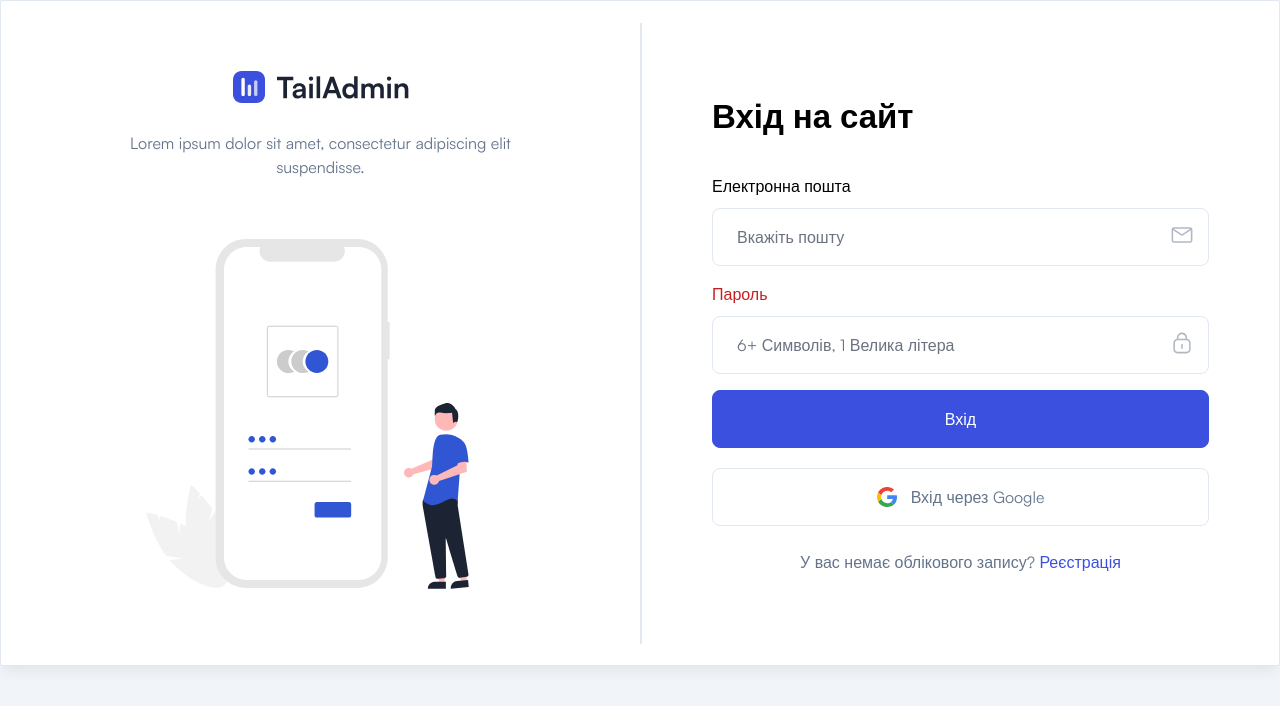
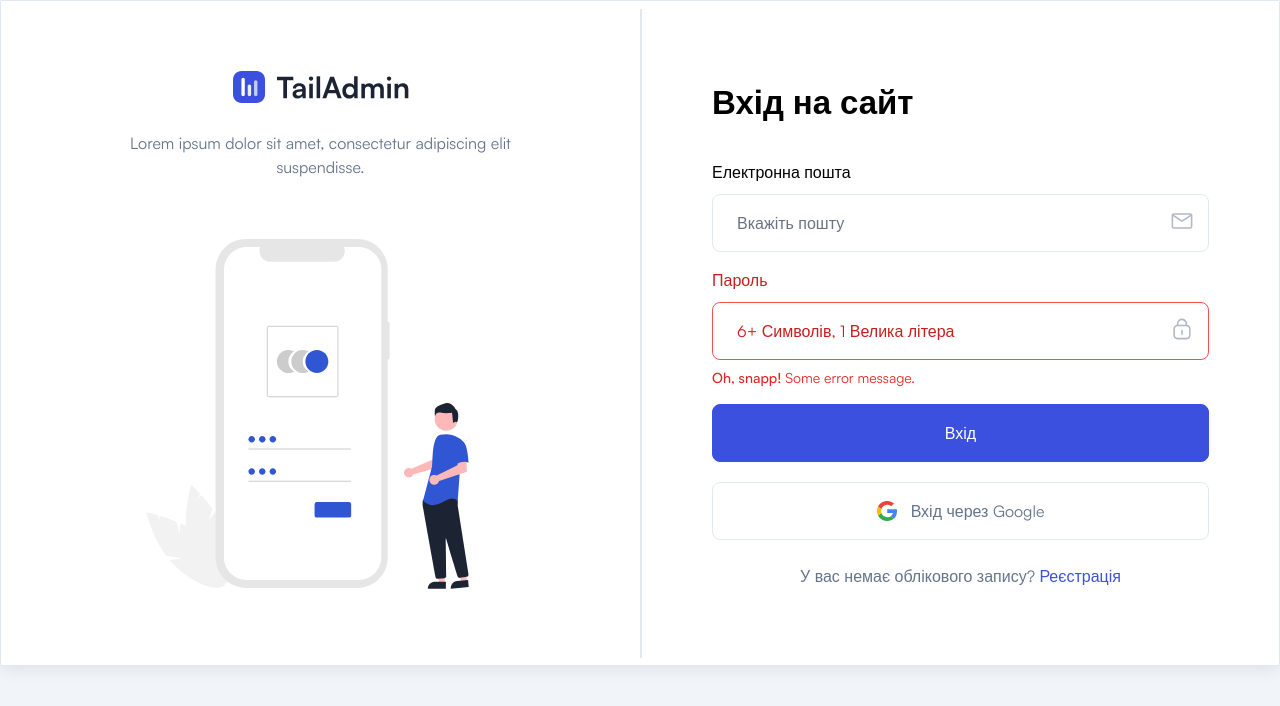
Before and after one commit to novakvova/Java_PV122, a React (Vite) app in the folder my-react-app/: page / in a window 1280 px wide. Shown: the top 706 px of the page. Built offline with nearby package versions, Linux system fonts and the light colour scheme.

Commit message:
Show danger input

```diff
--- a/my-react-app/src/pages/Authentication/SignIn.tsx
+++ b/my-react-app/src/pages/Authentication/SignIn.tsx
@@ -194,7 +194,7 @@ const SignIn = () => {
                     <input
                       type="password"
                       placeholder="6+ Символів, 1 Велика літера"
-                      className="w-full rounded-lg border border-stroke bg-transparent py-4 pl-6 pr-10 outline-none focus:border-primary focus-visible:shadow-none dark:border-form-strokedark dark:bg-form-input dark:focus:border-primary"
+                      className="w-full border-red-500 text-red-900 placeholder-red-700 rounded-lg border bg-transparent py-4 pl-6 pr-10 outline-none focus:border-primary focus-visible:shadow-none dark:border-form-strokedark dark:bg-form-input dark:focus:border-primary"
                     />
 
                     <span className="absolute right-4 top-4">
@@ -219,6 +219,8 @@ const SignIn = () => {
                       </svg>
                     </span>
                   </div>
+                  <p className="mt-2 text-sm text-red-600 dark:text-red-500"><span className="font-medium">Oh, snapp!</span> Some error message.</p>
+
                 </div>
 
                 <div className="mb-5">
```
